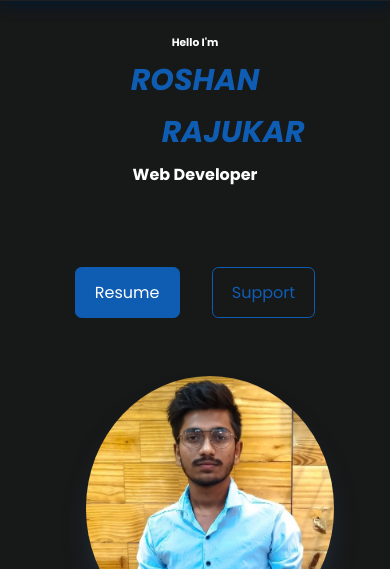
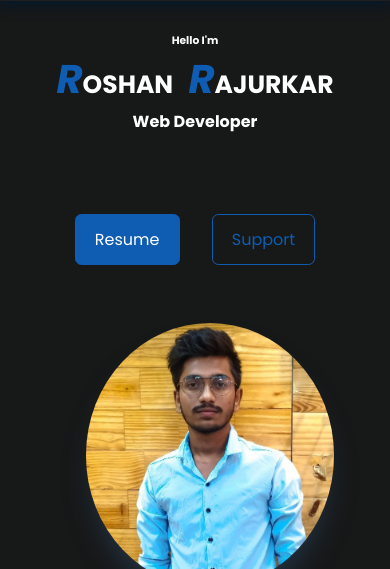
Before and after one commit to Roshan-Rajurkar/PORTFOLIO-ROSHAN, a plain HTML site: page index.html in a window 390 px wide. Shown: the part 45-614 px from the top of the page. Drawn offline with Linux system fonts and the light colour scheme; a web font is replaced by a local one.

Commit message:
responive

```diff
--- a/home_style.css
+++ b/home_style.css
@@ -8,11 +8,17 @@
 }
 
 .home__left {
+    margin-top: 3rem;
     text-align: center;
 }
 
 .home__left h1 {
-    font-size: 40px;
+    word-spacing: 10px;
+}
+
+.home__left h1 i {
+    font-size: 60px;
+    margin-bottom: 0;
     animation: color-change 1s infinite;
 }
 
@@ -105,12 +111,6 @@
     }
 }
 
-.home__right img:hover {
-    transform: scale(1.05);
-    transition: var(--transition);
-    box-shadow: rgba(255, 255, 255, 0.25) 0px 50px 80px -20px, rgba(255, 255, 255, 0.3) 0px 30px 40px -30px;
-}
-
 /* social media links */
 
 
@@ -134,7 +134,7 @@
 .social_media_links a img:hover {
     transform: scale(1.2);
     transition: var(--transition);
-    box-shadow: rgba(16, 156, 255, 0.7) 0px 10px 30px;
+    box-shadow: rgba(17, 83, 130, 0.7) 0px 10px 30px;
 }
 
 /* hr and animations  */
@@ -173,9 +173,18 @@
     }
 
     .home__left h1 {
-        margin: 7px 0;
-        font-size: 35px;
+        word-spacing: 7px;
+        font-size: 30px;
+    }
 
+    .home__left h1 i {
+        font-size: 45px;
+        margin-bottom: 0;
+        animation: color-change 1s infinite;
+    }
+
+    hr{
+        display: none;
     }
 }
 
@@ -186,13 +195,15 @@
         grid-template-columns: 1fr;
     }
 
-    .home__left {
-        margin-top: 50px;
+    .home__left h1 {
+        word-spacing: 10px;
+        font-size: 25px;
     }
 
-    .home__left h1 {
-        margin: 7px 0;
-        font-size: 30px;
+    .home__left h1 i {
+        font-size: 40px;
+        margin-bottom: 0;
+        animation: color-change 1s infinite;
     }
 
     .separator {
--- a/index.html
+++ b/index.html
@@ -48,8 +48,7 @@
 
             <div class="home__left">
                 <h6>Hello I'm</h6>
-                <h1><i>ROSHAN</i></h1>
-                <h1><i>&nbsp;&nbsp;&nbsp;&nbsp;&nbsp;&nbsp;&nbsp;&nbsp;&nbsp;&nbsp;&nbsp;RAJUKAR</i></h1>
+                <h1><i>R</i>OSHAN <i>R</i>AJURKAR</h1>
 
                 <h4>Web Developer</h4>
                 <div class="home__buttons">
```
